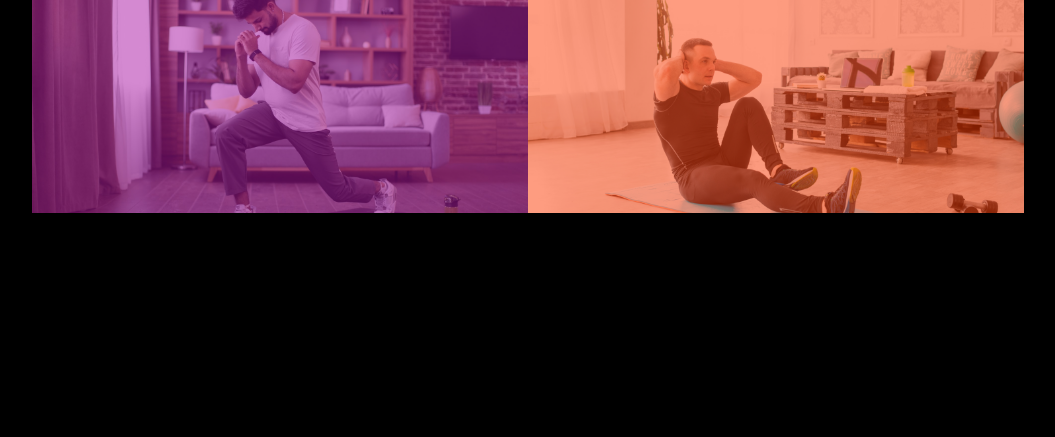
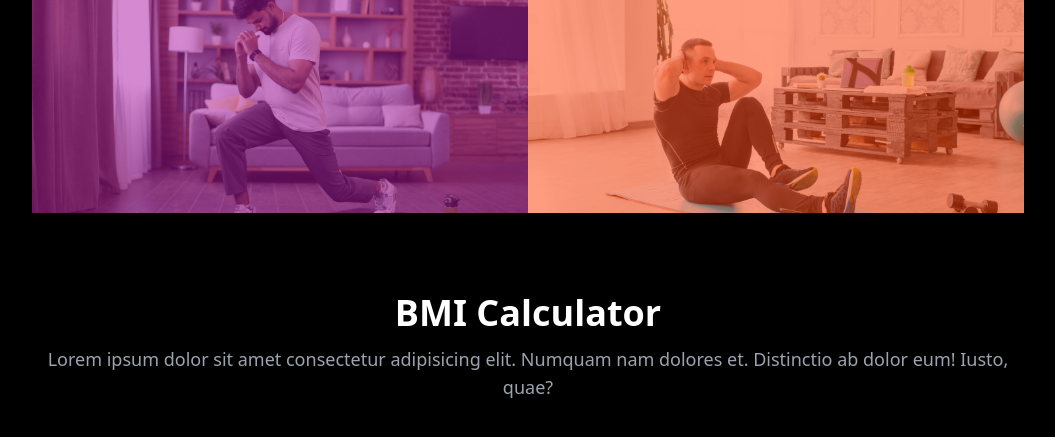
Before and after one commit to manikblocck/assig-02-with-tailwind, a website built with Vite: page index.html in a window 1280 px wide. Shown: the part 2672-3109 px from the top of the page, without its empty margins (112-1167 px from the left). Before the commit the page ends 2909 px from the top, so only its background shows below. Built offline with nearby package versions, Linux system fonts and the light colour scheme.

Commit message:
BMI-TEXT

```diff
--- a/index.html
+++ b/index.html
@@ -104,6 +104,10 @@
 
             <div class=" hidden md:block col-start-7 col-end-[-1]  h-44 md:h-60 bg-[url('/images/exercise6.jpg')] bg-center bg-cover"><div class="relative bg-[#FD3A02]/50 w-full h-full"></div><p>Exercises</p></div>
         </div>
+        <div id="BMI-TEXT" class="p-6 my-10 md:w-4/5 mx-auto">
+            <h1 class="text-white text-4xl font-bold text-start md:text-center">BMI Calculator</h1>
+            <p class="text-gray-400 text-lg font-samibold mt-3 text-start md:text-center">Lorem ipsum dolor sit amet consectetur adipisicing elit. Numquam nam dolores et. Distinctio ab dolor eum! Iusto, quae?</p>
+        </div>
 
     </main>
 </body>
```
